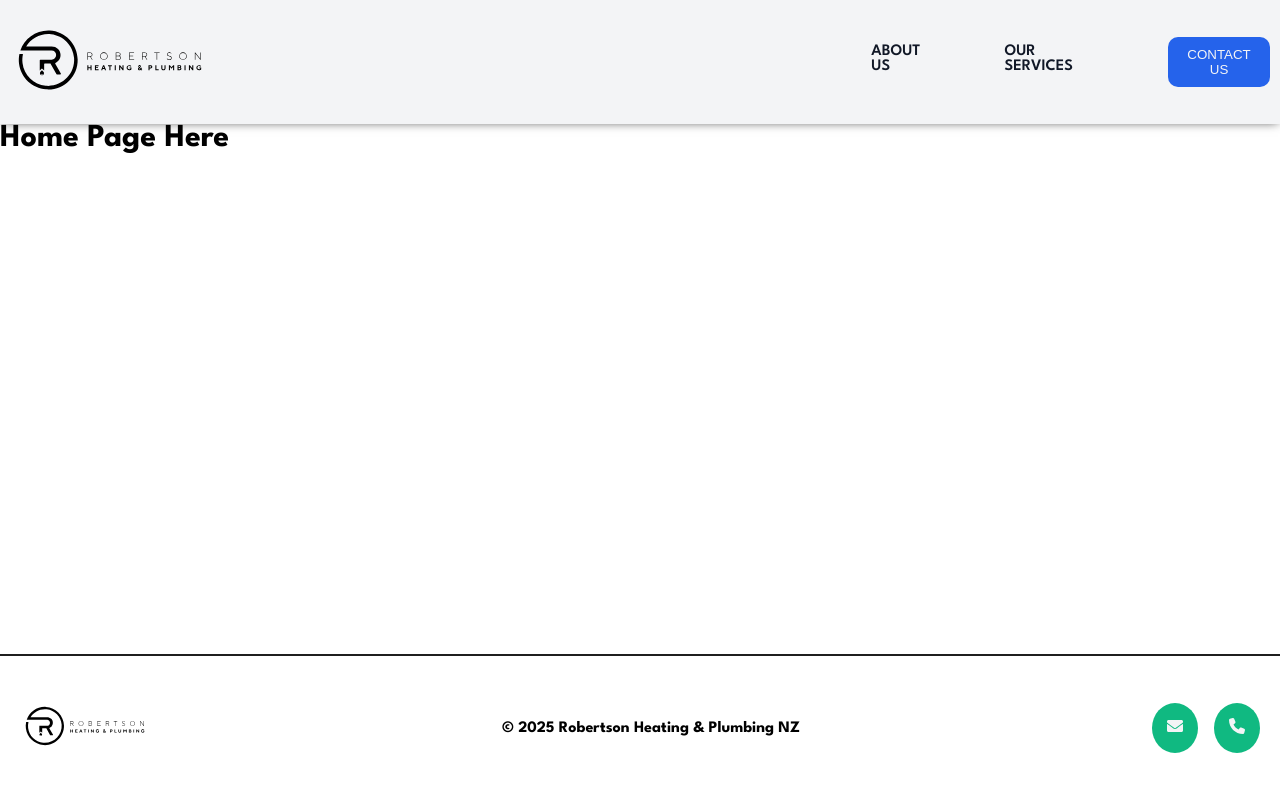
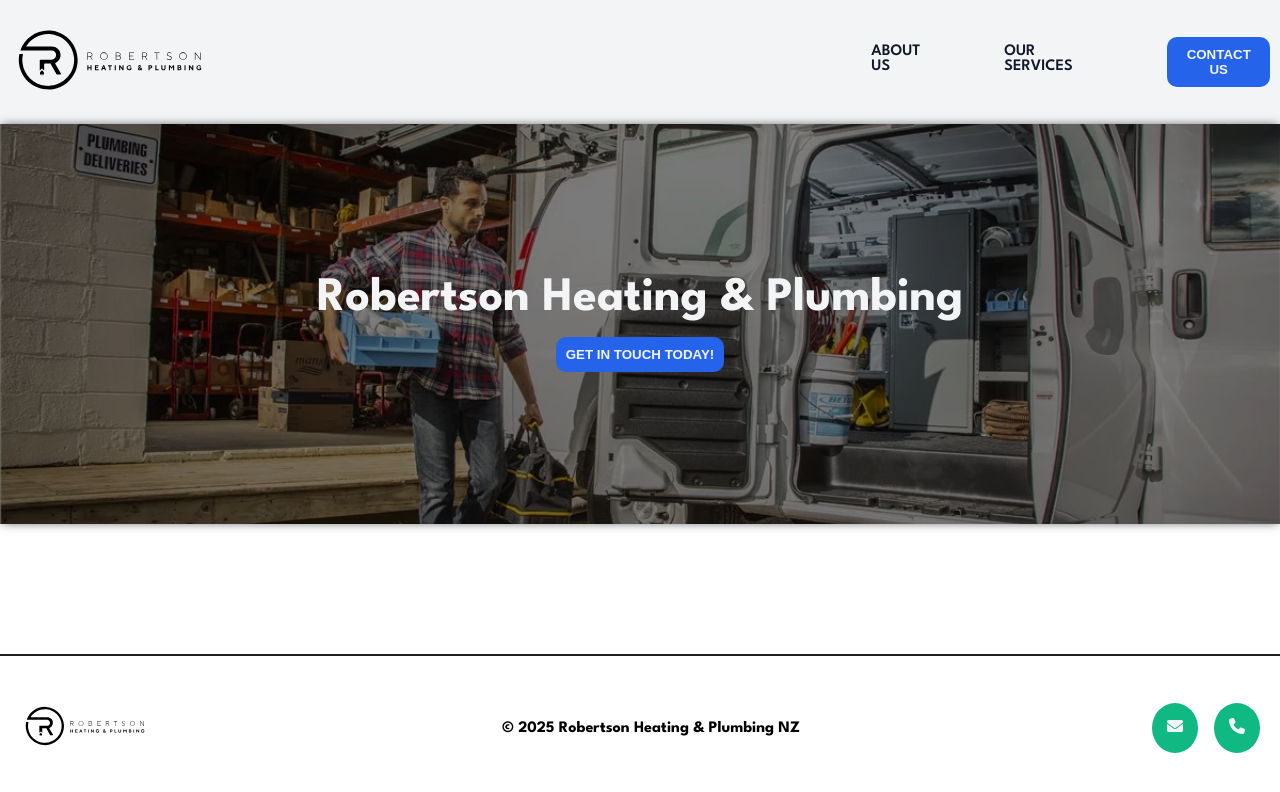
Before and after one commit to caitlinanderson099/roberston_plumbing_nz, a React (Vite) app: page /#/ in a window 1280 px wide. Shown: the top 792 px of the page. Built offline with nearby package versions, Linux system fonts and the light colour scheme.

Commit message:
added page headers to all pages

```diff
--- a/src/App.css
+++ b/src/App.css
@@ -108,11 +108,71 @@ body {
   background: var(--electric-blue);
   color: var(--light-grey);
   border: none;
+  font-weight: 600;
   border-radius: 10px;
-  cursor: pointer;
+  transition: all 0.3s ease;
 }
 .cta:hover {
   background: #005fcc;
+    cursor: pointer;
+    transition: all 0.3s ease;
+}
+
+/* Page Header CSS */
+.page-header {
+  position: relative;
+  box-shadow: 0px 0px 10px -2px rgba(0,0,0,0.75);
+  -webkit-box-shadow: 0px 0px 10px -2px rgba(0,0,0,0.75);
+  -moz-box-shadow: 0px 0px 10px -2px rgba(0,0,0,0.75);
+}
+
+.overlay {
+  position: absolute;
+  top: 0;
+  left: 0;
+  width: 100%;
+  height: 100%;
+  background-color: rgba(0, 0, 0, 0.5); /* Adjust opacity for darkness */
+  z-index: 1;
+}
+
+.header-title {
+  position: relative;
+  z-index: 2;
+  font-size: 3rem;
+  text-align: center;
+  margin: 0;
+}
+
+.landing-header {
+  box-shadow: 0px 0px 10px -2px rgba(0,0,0,0.75);
+  -webkit-box-shadow: 0px 0px 10px -2px rgba(0,0,0,0.75);
+  -moz-box-shadow: 0px 0px 10px -2px rgba(0,0,0,0.75);
+}
+
+/* Home Page Header */
+.landing-header .header-cta {
+  display: flex;
+  flex-direction: column;
+  gap: 1rem;
+  align-items: center;
+}
+
+.landing-header .header-cta button {
+  padding: 10px;
+  border-radius: 10px;
+  background-color: var(--electric-blue);
+  color: var(--light-grey);
+  z-index: 1000;
+  border: none;
+  font-weight: 600;
+  transition: all 0.3s ease;
+}
+
+.landing-header .header-cta button:hover {
+  background: #005fcc;
+  cursor: pointer;
+  transition: all 0.3s ease;
 }
 
 /* Footer CSS */
@@ -144,11 +204,12 @@ background-color: var(--vibrant-green);
   padding: 15px;
   border-radius: 50%;
   color: var(--light-grey);
+  transition: all 0.3s ease;
 }
 
 footer .contact-icons .icon:hover {
   background-color: #0a9869;
-
+  transition: all 0.3s ease;
 }
 
 
--- /dev/null
+++ b/src/components/LandingHeader.jsx
@@ -0,0 +1,39 @@
+import React from 'react';
+import { useNavigate } from 'react-router-dom';
+
+const LandingHeader = ({ title, backgroundImage }) => {
+  const headerStyle = {
+    backgroundImage: `url(${backgroundImage})`,
+    backgroundSize: 'cover',
+    backgroundPosition: 'center',
+    height: '400px',
+    position: 'relative',
+    display: 'flex',
+    alignItems: 'center',
+    justifyContent: 'center',
+    color: '#F3F4F6',
+  };
+
+  const navigate = useNavigate();
+
+  const handleContact = (e) => {
+    e.preventDefault();
+    navigate('/contactus');
+  }
+
+  return (
+    <div className="page-header landing-header" style={headerStyle}>
+      {/* Overlay */}
+      <div className="overlay"></div>
+      <div className="header-cta">
+        {/* Title */}
+      <h1 className="header-title">{title}</h1>
+      {/* CTA Button */}
+      <button onClick={handleContact}>GET IN TOUCH TODAY!</button>
+      </div>
+
+    </div>
+  );
+};
+
+export default LandingHeader;
--- /dev/null
+++ b/src/components/PageHeader.jsx
@@ -0,0 +1,26 @@
+import React from 'react';
+
+const PageHeader = ({ title, backgroundImage }) => {
+  const headerStyle = {
+    backgroundImage: `url(${backgroundImage})`,
+    backgroundSize: 'cover',
+    backgroundPosition: 'center',
+    height: '400px',
+    position: 'relative',
+    display: 'flex',
+    alignItems: 'center',
+    justifyContent: 'center',
+    color: '#F3F4F6',
+  };
+
+  return (
+    <div className="page-header" style={headerStyle}>
+      {/* Overlay */}
+      <div className="overlay"></div>
+      {/* Title */}
+      <h1 className="header-title">{title}</h1>
+    </div>
+  );
+};
+
+export default PageHeader;
--- a/src/pages/About.jsx
+++ b/src/pages/About.jsx
@@ -1,9 +1,14 @@
 import React from 'react'
+import PageHeader from '../components/PageHeader'
+
 
 const About = () => {
   return (
     <div className='about-page'>
-      <h1>About Page Here</h1>
+      <PageHeader
+        title="About Us"
+        backgroundImage="/about-bg.webp"
+      />
     </div>
   )
 }
--- a/src/pages/Contact.jsx
+++ b/src/pages/Contact.jsx
@@ -1,9 +1,14 @@
 import React from 'react'
+import PageHeader from '../components/PageHeader'
+
 
 const Contact = () => {
   return (
-    <div>
-      <h1>contact page</h1>
+    <div className='contact-page'>
+      <PageHeader
+        title="Contact Us"
+        backgroundImage="/about-bg.webp"
+      />
     </div>
   )
 }
--- a/src/pages/Home.jsx
+++ b/src/pages/Home.jsx
@@ -1,4 +1,5 @@
 import React from 'react'
+import LandingHeader from '../components/LandingHeader'
 
 const Home = () => {
 
@@ -8,7 +9,10 @@ const Home = () => {
   // MASTER RETURN
   return (
     <div className='home-page'>
-      <h1>Home Page Here</h1>
+      <LandingHeader
+        title="Robertson Heating & Plumbing "
+        backgroundImage="/about-bg.webp"
+      />
     </div>
   )
 }
--- a/src/pages/Services.jsx
+++ b/src/pages/Services.jsx
@@ -1,9 +1,13 @@
 import React from 'react'
+import PageHeader from '../components/PageHeader'
 
 const Services = () => {
   return (
-    <div>
-      <h1>OUR SERVICES PAGE</h1>
+    <div className='services-page'>
+      <PageHeader
+        title="Our Services"
+        backgroundImage="/about-bg.webp"
+      />
     </div>
   )
 }
```
Also changed, not shown: public/about-bg.webp (added).
